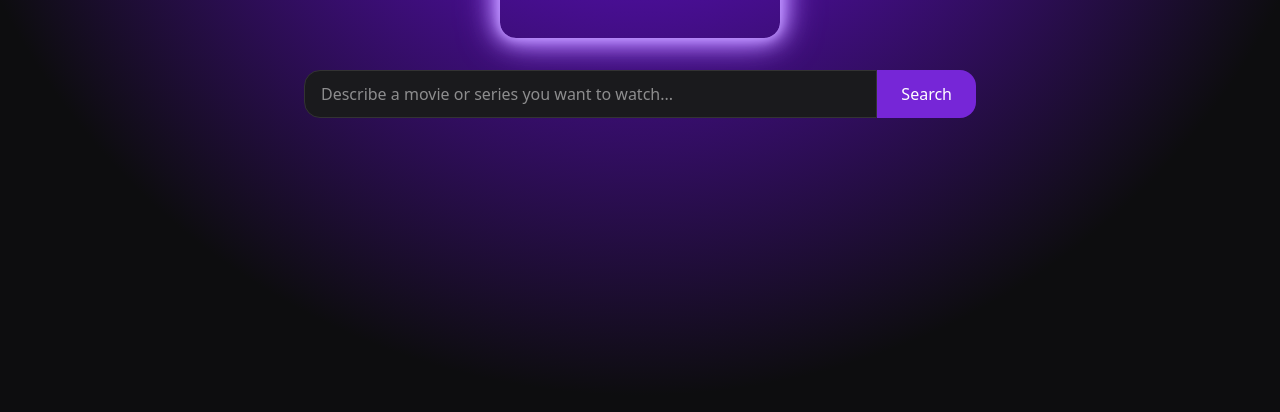
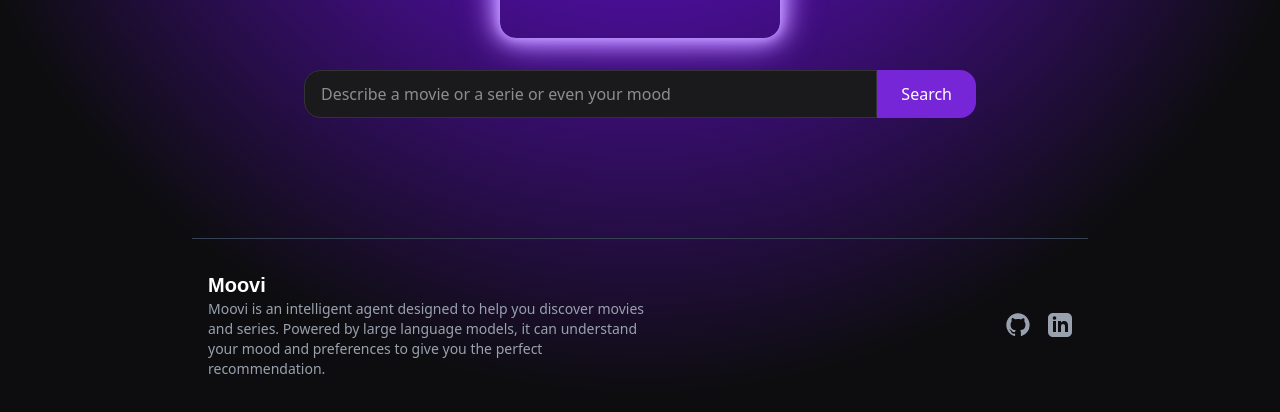
Before and after one commit to Zineeddine-Abd/Moovi, a React (Vite) app in the folder Client/: page / in a window 1280 px wide. Both pictures are taken after a click on the button "Start". Shown: the part 322-734 px from the top of the page. Built offline with nearby package versions, Linux system fonts and the light colour scheme.

Commit message:
added a footer

```diff
--- a/Client/src/App.jsx
+++ b/Client/src/App.jsx
@@ -3,6 +3,7 @@ import './App.css'
 import SearchResults from './Components/SearchResults'
 import SearchBar from './Components/SearchBar'
 import MooviCharacter from "./Components/MooviCharacter";
+import Footer from './Components/Footer'
 
 function App() {
   const [movies, setMovies] = useState([]);
@@ -88,6 +89,8 @@ function App() {
           movies={movies}
         />
       </div>
+
+      <Footer />
     </div>
   );
 }
--- /dev/null
+++ b/Client/src/Components/Footer.jsx
@@ -0,0 +1,36 @@
+export default function Footer() {
+
+  const socialLinks = {
+    github: 'https://github.com/Zineeddine-Abd',
+    linkedin: 'https://www.linkedin.com/in/zine-eddine-abdeladim-075b742b7/',
+
+  };
+
+  return (
+    <footer className="w-full max-w-4xl mx-auto px-4 py-8 mt-20 border-t border-gray-700">
+      <div className="flex flex-col md:flex-row justify-between items-center text-center md:text-left">
+        <div className="mb-4 md:mb-0">
+          <h3 className="text-xl font-bold font-orbitron">Moovi</h3>
+          <p className="text-sm text-gray-400 max-w-md">
+            Moovi is an intelligent agent designed to help you discover movies and series.
+            Powered by large language models, it can understand your mood and preferences to give you the perfect recommendation.
+          </p>
+        </div>
+        <div className="flex items-center space-x-4">
+          <a href={socialLinks.github} target="_blank" rel="noopener noreferrer" className="text-gray-400 hover:text-white transition">
+
+            <svg className="w-7 h-7" fill="currentColor" viewBox="0 0 24 24" aria-hidden="true">
+              <path fillRule="evenodd" d="M12 2C6.477 2 2 6.477 2 12c0 4.418 2.865 8.168 6.839 9.492.5.092.682-.217.682-.482 0-.237-.009-.868-.014-1.703-2.782.605-3.369-1.343-3.369-1.343-.454-1.158-1.11-1.466-1.11-1.466-.908-.62.069-.608.069-.608 1.003.07 1.531 1.032 1.531 1.032.892 1.53 2.341 1.088 2.91.832.092-.647.35-1.088.636-1.338-2.22-.253-4.555-1.113-4.555-4.951 0-1.093.39-1.988 1.031-2.688-.103-.253-.446-1.272.098-2.65 0 0 .84-.27 2.75 1.026A9.564 9.564 0 0112 6.844c.85.004 1.705.115 2.504.337 1.909-1.296 2.747-1.027 2.747-1.027.546 1.378.203 2.398.1 2.651.64.7 1.03 1.595 1.03 2.688 0 3.848-2.338 4.695-4.566 4.943.359.309.678.92.678 1.855 0 1.338-.012 2.419-.012 2.745 0 .268.18.58.688.482A10.001 10.001 0 0022 12c0-5.523-4.477-10-10-10z" clipRule="evenodd" />
+            </svg>
+          </a>
+          <a href={socialLinks.linkedin} target="_blank" rel="noopener noreferrer" className="text-gray-400 hover:text-white transition">
+
+            <svg className="w-6 h-6" fill="currentColor" viewBox="0 0 24 24" aria-hidden="true">
+              <path d="M19 0h-14c-2.761 0-5 2.239-5 5v14c0 2.761 2.239 5 5 5h14c2.762 0 5-2.239 5-5v-14c0-2.761-2.238-5-5-5zm-11 19h-3v-11h3v11zm-1.5-12.268c-.966 0-1.75-.79-1.75-1.764s.784-1.764 1.75-1.764 1.75.79 1.75 1.764-.783 1.764-1.75 1.764zm13.5 12.268h-3v-5.604c0-3.368-4-3.113-4 0v5.604h-3v-11h3v1.765c1.396-2.586 7-2.777 7 2.476v6.759z" />
+            </svg>
+          </a>
+        </div>
+      </div>
+    </footer>
+  );
+}
--- a/Client/src/Components/SearchBar.jsx
+++ b/Client/src/Components/SearchBar.jsx
@@ -4,7 +4,7 @@ export default function SearchBar({ query, setQuery, handleSearch, isLoading })
         <div className="mt-8 flex w-full max-w-2xl">
         <input
             type="text"
-            placeholder="Describe a movie or series you want to watch..."
+            placeholder="Describe a movie or a serie or even your mood"
             value={query}
             onChange={(e) => setQuery(e.target.value)}
             className="flex-grow px-4 py-2 rounded-l-2xl bg-[#1A1A1D] text-white h-12 border border-[#333] focus:outline-none focus:ring-2 focus:ring-[#7626d7]"
```
